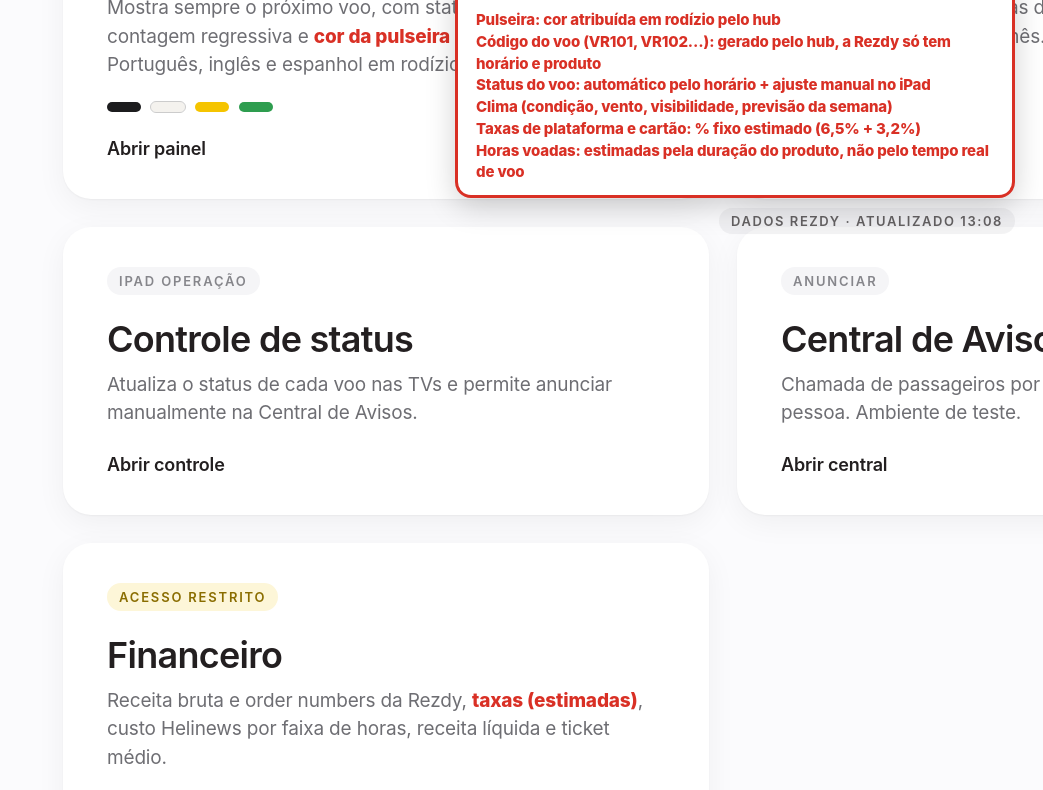
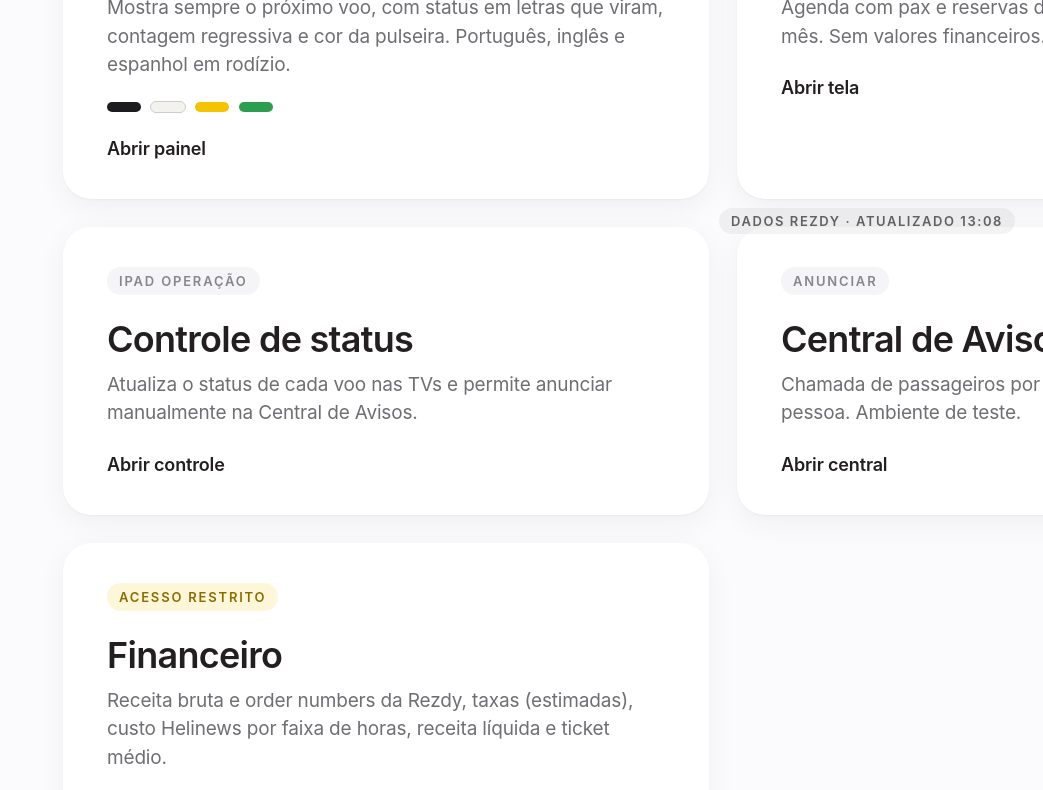
Before and after one commit to performance-sketch/GABRIELCRUZ, a plain HTML site: page index.html in a window 1280 px wide. Shown: the part 546-1336 px from the top of the page, without its empty margins (237-1280 px from the left). Drawn offline with Linux system fonts and the light colour scheme.

Commit message:
Remove as marcações vermelhas e os quadros NÃO VEM DA REZDY
Co-Authored-By: Claude Opus 5.5 <noreply@anthropic.com>

```diff
--- a/assets/base.css
+++ b/assets/base.css
@@ -8,8 +8,4 @@ body{font-family:-apple-system,BlinkMacSystemFont,"SF Pro Display","SF Pro Text"
 .placa-logo img{height:48px;display:block}
 @keyframes entra{from{opacity:0;transform:translateY(8px)}to{opacity:1;transform:none}}
 button{font-family:inherit}
-/* o que a Rezdy nao fornece: vermelho e negrito */
-.falta{color:#d93025!important;font-weight:800!important}
-.faltas{position:fixed;right:28px;bottom:56px;max-width:560px;background:#fff;border:3px solid #d93025;border-radius:16px;padding:12px 18px;z-index:98;color:#d93025;font-weight:800;font-size:15px;line-height:1.45;box-shadow:0 8px 30px rgba(0,0,0,.18)}
-.faltas b{display:block;font-size:13px;letter-spacing:.14em;margin-bottom:4px}.faltas span{display:block}
 a.placa-logo{cursor:pointer;text-decoration:none;transition:opacity .2s}a.placa-logo:hover{opacity:.75}
--- a/assets/dados.js
+++ b/assets/dados.js
@@ -1,5 +1,4 @@
 // DADOS REAIS DA REZDY (assets/rezdy_dados.js, gerado a cada 15 min pelo GitHub Actions)
-// O que a Rezdy NAO fornece aparece em vermelho e negrito (classe .falta) e no quadro "NÃO VEM DA REZDY".
 const PULSEIRAS={PRETA:'#1c1c1e',BRANCA:'#f4f2ee',AMARELA:'#f5c400',VERDE:'#2e9d4f'};
 const PULS_ORDEM=['PRETA','BRANCA','AMARELA','VERDE']; // pulseira em rodizio pelo hub (nao existe na Rezdy); pode ser trocada na TV escritorio
 const _R=(typeof REZDY!=='undefined')?REZDY:{gerado_em:null,hoje:null,voos_hoje:[],semana:[],mes:{voos:0,horas:0,pax:0}};
@@ -42,6 +41,5 @@ const CLIMA_HORA=null, CLIMA_SEMANA=null;
 const SEM_COR={verde:'#2e9d4f',amarelo:'#f5c400',vermelho:'#c62828'};
 const brl=n=>'R$ '+n.toLocaleString('pt-BR',{minimumFractionDigits:2,maximumFractionDigits:2});
 const FALTA=t=>`<b class="falta">${t}</b>`;
-// selo de origem + quadro do que nao foi puxado da Rezdy (?limpo=1 esconde o quadro)
-function marcaOrigem(faltas){const a=document.querySelector('.amostra');if(a){const g=_R.gerado_em?_R.gerado_em.slice(11,16):'--:--';a.textContent=_R.gerado_em?`DADOS REZDY · ATUALIZADO ${g}`:'SEM DADOS DA REZDY';if(!_R.gerado_em)a.classList.add('falta')}
- if(!faltas||!faltas.length||param('limpo'))return;const d=document.createElement('div');d.className='faltas';d.innerHTML='<b>NÃO VEM DA REZDY</b>'+faltas.map(f=>`<span>${f}</span>`).join('');document.body.appendChild(d)}
+// selo de origem dos dados (a lista do que nao vem da Rezdy fica no README)
+function marcaOrigem(faltas){const a=document.querySelector('.amostra');if(a){const g=_R.gerado_em?_R.gerado_em.slice(11,16):'--:--';a.textContent=_R.gerado_em?`DADOS REZDY · ATUALIZADO ${g}`:'SEM DADOS DA REZDY';if(!_R.gerado_em)a.classList.add('falta')}}
--- a/index.html
+++ b/index.html
@@ -17,13 +17,13 @@ a.card:hover{transform:translateY(-4px);box-shadow:0 2px 4px rgba(0,0,0,.05),0 1
 .mini{display:flex;gap:10px;margin-top:22px}.mini i{width:34px;height:10px;border-radius:999px}
 </style></head><body><main>
 <div class="topo"><div class="placa-logo"><img src="assets/logo_vertical_rio.svg" alt="Vertical Rio"></div><div class="data" id="dt"></div></div>
-<h1>Vertical Rio Hub</h1><div class="sub">Telas internas e de sala de espera. Dados reais da Rezdy. Em <b class="falta">vermelho e negrito</b>, o que a Rezdy não fornece.</div>
+<h1>Vertical Rio Hub</h1><div class="sub">Telas internas e de sala de espera. Dados reais da Rezdy.</div>
 <div class="grade">
-<a class="card" href="tv_sala_espera.html"><span class="tag">TV SALA DE ESPERA</span><h2>Próximo voo</h2><p>Mostra sempre o próximo voo, com status em letras que viram, contagem regressiva e <b class="falta">cor da pulseira (não vem da Rezdy)</b>. Português, inglês e espanhol em rodízio.</p><div class="mini"><i style="background:#1c1c1e"></i><i style="background:#f4f2ee;outline:1px solid #ccc"></i><i style="background:#f5c400"></i><i style="background:#2e9d4f"></i></div><div class="ir">Abrir painel</div></a>
-<a class="card" href="tv_escritorio.html"><span class="tag">TV ESCRITÓRIO</span><h2>Operação do dia</h2><p>Agenda com pax e reservas da Rezdy, <b class="falta">clima (não vem da Rezdy)</b> e indicadores do mês. Sem valores financeiros.</p><div class="ir">Abrir tela</div></a>
+<a class="card" href="tv_sala_espera.html"><span class="tag">TV SALA DE ESPERA</span><h2>Próximo voo</h2><p>Mostra sempre o próximo voo, com status em letras que viram, contagem regressiva e cor da pulseira. Português, inglês e espanhol em rodízio.</p><div class="mini"><i style="background:#1c1c1e"></i><i style="background:#f4f2ee;outline:1px solid #ccc"></i><i style="background:#f5c400"></i><i style="background:#2e9d4f"></i></div><div class="ir">Abrir painel</div></a>
+<a class="card" href="tv_escritorio.html"><span class="tag">TV ESCRITÓRIO</span><h2>Operação do dia</h2><p>Agenda com pax e reservas da Rezdy, clima e indicadores do mês. Sem valores financeiros.</p><div class="ir">Abrir tela</div></a>
 <a class="card" href="ipad_operacao.html"><span class="tag">IPAD OPERAÇÃO</span><h2>Controle de status</h2><p>Atualiza o status de cada voo nas TVs e permite anunciar manualmente na Central de Avisos.</p><div class="ir">Abrir controle</div></a>
 <a class="card" href="central_avisos.html"><span class="tag">ANUNCIAR</span><h2>Central de Avisos</h2><p>Chamada de passageiros por voz, acionada sempre por uma pessoa. Ambiente de teste.</p><div class="ir">Abrir central</div></a>
-<a class="card" href="hub_financeiro.html"><span class="tag r">ACESSO RESTRITO</span><h2>Financeiro</h2><p>Receita bruta e order numbers da Rezdy, <b class="falta">taxas (estimadas)</b>, custo Helinews por faixa de horas, receita líquida e ticket médio.</p><div class="ir">Abrir financeiro</div></a>
+<a class="card" href="hub_financeiro.html"><span class="tag r">ACESSO RESTRITO</span><h2>Financeiro</h2><p>Receita bruta e order numbers da Rezdy, taxas (estimadas), custo Helinews por faixa de horas, receita líquida e ticket médio.</p><div class="ir">Abrir financeiro</div></a>
 </div></main><div class="amostra">DADOS DE EXEMPLO</div>
 <script>// sempre a versao mais nova (o GitHub Pages guarda cache por 10 min)
 var _t=Date.now();document.write('<script src="assets/rezdy_dados.js?t='+_t+'"><\/script><script src="assets/dados.js?t='+_t+'"><\/script>')</script>
```
Also changed, not shown: central_avisos.html (+0 -1 lines), 1 other file.
